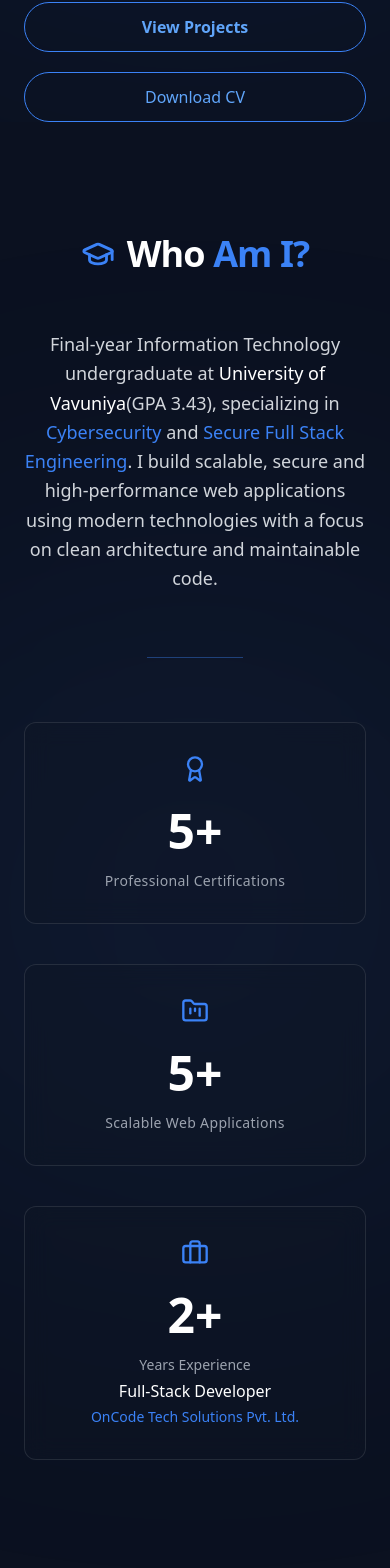
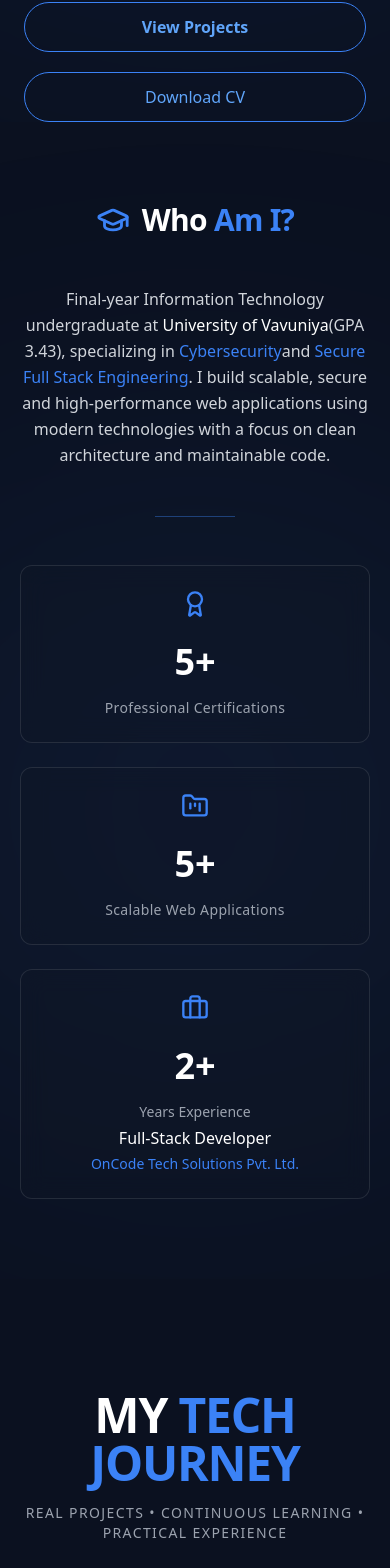
Before and after one commit to Fathima-Nuzha/portfolio-website, a React (Vite) app: page / in a window 390 px wide. Shown: the part 918-2486 px from the top of the page. Built offline with nearby package versions, Linux system fonts and the light colour scheme.

Commit message:
Added mobile responsive footer2

```diff
--- a/src/components/About.jsx
+++ b/src/components/About.jsx
@@ -59,12 +59,30 @@ const About = () => {
   return (
     <section
       id="about"
-      className="relative bg-[#0B1120] text-white py-28 overflow-hidden"
+      className="
+      relative
+      bg-[#0B1120]
+      text-white
+
+      py-20 md:py-28     /* ✅ smaller mobile spacing */
+
+      overflow-hidden
+      "
     >
+
       {/* Background Glow */}
       <div className="absolute w-[600px] h-[600px] bg-blue-500/10 blur-[180px] rounded-full top-1/3 left-1/2 -translate-x-1/2"></div>
 
-      <div className="max-w-6xl mx-auto px-6 relative z-10">
+      <div
+        className="
+        max-w-6xl
+        mx-auto
+
+        px-5 md:px-6     /* ✅ better mobile padding */
+
+        relative z-10
+        "
+      >
 
         {/* Title */}
         <motion.div
@@ -72,11 +90,23 @@ const About = () => {
           whileInView={{ opacity: 1, y: 0 }}
           transition={{ duration: 0.8 }}
           viewport={{ once: true }}
-          className="flex items-center justify-center gap-3 mb-14"
+
+          className="
+          flex items-center justify-center gap-3
+
+          flex-wrap            /* ✅ mobile wrap fix */
+
+          text-center
+
+          mb-12 md:mb-14
+          "
         >
           <GraduationCap className="text-blue-500" size={34} />
-          <h2 className="text-4xl md:text-5xl font-semibold tracking-tight">
+
+          <h2 className="text-3xl md:text-5xl font-semibold tracking-tight">
+
             Who <span className="text-blue-500">Am I?</span>
+
           </h2>
         </motion.div>
 
@@ -86,19 +116,41 @@ const About = () => {
           whileInView={{ opacity: 1, y: 0 }}
           transition={{ duration: 1 }}
           viewport={{ once: true }}
-          className="text-lg md:text-xl text-gray-300 leading-relaxed text-center max-w-3xl mx-auto"
+
+          className="
+          text-base md:text-xl   /* ✅ readable mobile */
+
+          text-gray-300
+
+          leading-relaxed
+
+          text-center
+
+          max-w-3xl
+
+          mx-auto
+          "
         >
+
           Final-year Information Technology undergraduate at
-          <span className="text-white font-medium"> University of Vavuniya</span>
+          <span className="text-white font-medium">
+            {" "}University of Vavuniya
+          </span>
           (GPA 3.43), specializing in
-          <span className="text-blue-500 font-medium"> Cybersecurity</span> and
-          <span className="text-blue-500 font-medium"> Secure Full Stack Engineering</span>.
+          <span className="text-blue-500 font-medium">
+            {" "}Cybersecurity
+          </span>
+          and
+          <span className="text-blue-500 font-medium">
+            {" "}Secure Full Stack Engineering
+          </span>.
           I build scalable, secure and high-performance web applications using
           modern technologies with a focus on clean architecture and maintainable code.
+
         </motion.p>
 
         {/* Divider */}
-        <div className="h-px w-24 bg-blue-500/40 mx-auto mt-16 mb-16" />
+        <div className="h-px w-20 md:w-24 bg-blue-500/40 mx-auto mt-12 md:mt-16 mb-12 md:mb-16" />
 
         {/* Stats Row */}
         <motion.div
@@ -106,85 +158,151 @@ const About = () => {
           initial="hidden"
           whileInView="show"
           viewport={{ once: true }}
-          className="grid md:grid-cols-3 gap-10"
+
+          className="
+          grid
+
+          sm:grid-cols-2     /* ✅ mobile tablet balance */
+
+          md:grid-cols-3
+
+          gap-6 md:gap-10
+          "
         >
 
-          {/* Certifications */}
+{/* ================= CARD COMMON STYLE ================= */}
+
+{[
+{
+icon:<Award size={28}/>,
+count:5,
+text:"Professional Certifications"
+},
+
+{
+icon:<FolderKanban size={28}/>,
+count:5,
+text:"Scalable Web Applications"
+}
+
+].map((item,index)=>(
+
+<motion.div
+key={index}
+variants={cardVariants}
+
+className="
+
+group
+
+border border-white/10
+
+rounded-xl
+
+p-6 md:p-8   /* ✅ smaller mobile card */
+
+bg-[#111827]/40 backdrop-blur-md
+
+transition-all duration-300
+
+hover:-translate-y-2
+
+hover:border-blue-500/60
+
+hover:shadow-[0_0_40px_rgba(59,130,246,0.15)]
+
+text-center
+
+"
+
+>
+
+<div className="text-blue-500 mb-6 mx-auto flex justify-center group-hover:scale-110 transition duration-300">
+
+{item.icon}
+
+</div>
+
+<h3 className="text-4xl md:text-5xl font-semibold mb-4">
+
+<AnimatedCounter value={item.count} suffix="+" />
+
+</h3>
+
+<p className="text-gray-400 text-sm tracking-wide">
+
+{item.text}
+
+</p>
+
+</motion.div>
+
+))}
+
+
+
+{/* EXPERIENCE CARD */}
+
 <motion.div
 variants={cardVariants}
-            className="group border border-white/10 rounded-xl p-8
+
+className="
+
+group
+
+border border-white/10
+
+rounded-xl
+
+p-6 md:p-8
+
 bg-[#111827]/40 backdrop-blur-md
+
 transition-all duration-300
+
 hover:-translate-y-2
+
 hover:border-blue-500/60
+
 hover:shadow-[0_0_40px_rgba(59,130,246,0.15)]
-            text-center"
+
+text-center
+
+"
+
 >
-            <Award
-              className="text-blue-500 mb-6 mx-auto group-hover:scale-110 transition duration-300"
-              size={28}
-            />
-            <h3 className="text-5xl font-semibold mb-4">
-              <AnimatedCounter value={5} suffix="+" />
-            </h3>
-            <p className="text-gray-400 text-sm tracking-wide">
-              Professional Certifications
-            </p>
-          </motion.div>
 
-          {/* Projects */}
-          <motion.div
-            variants={cardVariants}
-            className="group border border-white/10 rounded-xl p-8
-            bg-[#111827]/40 backdrop-blur-md
-            transition-all duration-300
-            hover:-translate-y-2
-            hover:border-blue-500/60
-            hover:shadow-[0_0_40px_rgba(59,130,246,0.15)]
-            text-center"
-          >
-            <FolderKanban
-              className="text-blue-500 mb-6 mx-auto group-hover:scale-110 transition duration-300"
-              size={28}
-            />
-            <h3 className="text-5xl font-semibold mb-4">
-              <AnimatedCounter value={5} suffix="+" />
-            </h3>
-            <p className="text-gray-400 text-sm tracking-wide">
-              Scalable Web Applications
-            </p>
-          </motion.div>
-
-          {/* Experience */}
-          <motion.div
-            variants={cardVariants}
-            className="group border border-white/10 rounded-xl p-8
-            bg-[#111827]/40 backdrop-blur-md
-            transition-all duration-300
-            hover:-translate-y-2
-            hover:border-blue-500/60
-            hover:shadow-[0_0_40px_rgba(59,130,246,0.15)]
-            text-center"
-          >
 <Briefcase
 className="text-blue-500 mb-6 mx-auto group-hover:scale-110 transition duration-300"
 size={28}
 />
 
-            <h3 className="text-5xl font-semibold mb-4">
+<h3 className="text-4xl md:text-5xl font-semibold mb-4">
+
 <AnimatedCounter value={2} suffix="+" />
+
 </h3>
 
 <div className="space-y-1">
-              <p className="text-gray-400 text-sm">Years Experience</p>
 
-              <p className="text-white font-medium whitespace-nowrap">
+<p className="text-gray-400 text-sm">
+
+Years Experience
+
+</p>
+
+<p className="text-white font-medium break-words">
+
 Full-Stack Developer
+
 </p>
 
 <p className="text-blue-500 text-sm font-medium">
+
 OnCode Tech Solutions Pvt. Ltd.
+
 </p>
+
 </div>
 
 </motion.div>
@@ -192,7 +310,9 @@ const About = () => {
 </motion.div>
 
 </div>
+
 </section>
+
   );
 };
 
```
Lines whose indentation alone changed are shown as unchanged.
